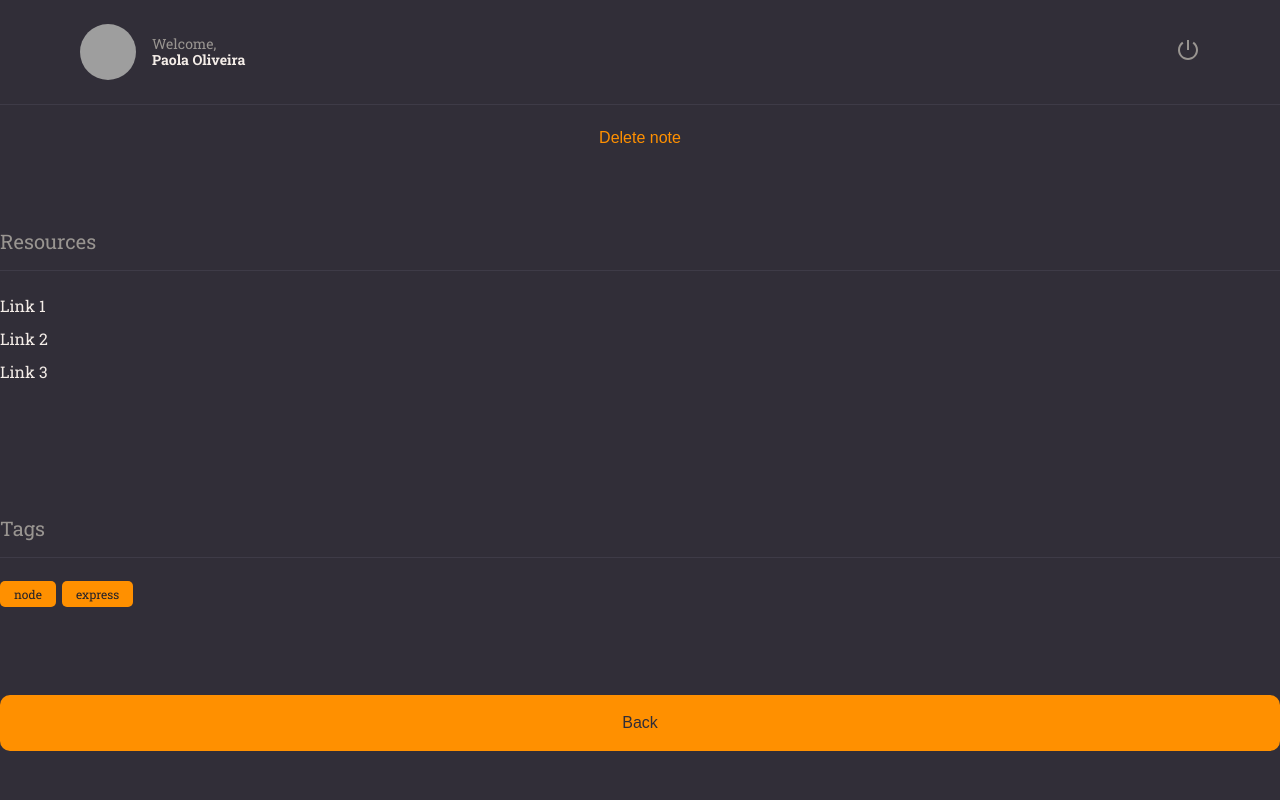
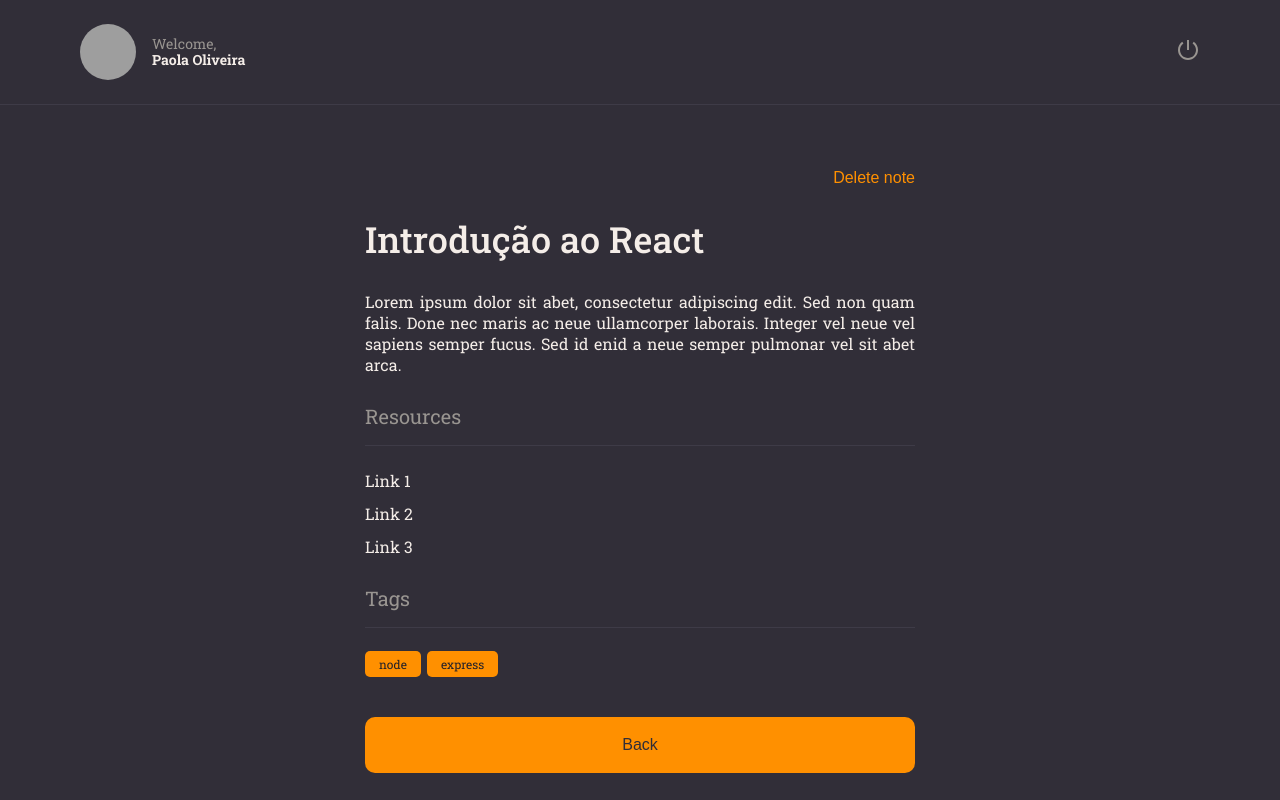
Before and after one commit to apaolaoliveira/RocketNotesWeb, a React (Vite) app: page / in a window 1280 px wide. Built offline with nearby package versions, Linux system fonts and the light colour scheme; grey boxes are pictures that could not be loaded.

Commit message:
upd details, upd global styles

```diff
--- a/src/components/Section/styles.js
+++ b/src/components/Section/styles.js
@@ -1,7 +1,7 @@
 import styled from "styled-components";
 
 export const Container = styled.section`
-  margin: 5.6rem 0 2.8rem;
+  margin-bottom: 2.8rem;
 
   > h2 {
     border-bottom-width: .1rem;
--- a/src/pages/Details/index.jsx
+++ b/src/pages/Details/index.jsx
@@ -1,4 +1,4 @@
-import { Container, Links } from './styles.js';
+import { Container, Links, Content } from './styles.js';
 
 import { Header } from '../../components/Header';
 import { Section } from '../../components/Section';
@@ -11,7 +11,16 @@ export function Details(){
     <Container>
       <Header />
 
+      <main>
+        <Content>
           <ButtonText title="Delete note" />
+
+          <h1>Introdução ao React</h1>
+          <p>
+            Lorem ipsum dolor sit abet, consectetur adipiscing edit.
+            Sed non quam falis. Done nec maris ac neue ullamcorper laborais.
+            Integer vel neue vel sapiens semper fucus. Sed id enid a neue semper pulmonar vel sit abet arca.
+          </p>
 
           <Section title='Resources'>
             <Links>
@@ -27,6 +36,8 @@ export function Details(){
           </Section>
 
           <Button title='Back'/>
+        </Content>
+      </main>
     </Container>
   )
 }
--- a/src/pages/Details/styles.js
+++ b/src/pages/Details/styles.js
@@ -9,6 +9,12 @@ export const Container = styled.div`
   grid-template-areas:
   "header"
   "content";
+
+  > main {
+    grid-area: content;
+    overflow-y: scroll;
+    padding: 6.4rem 0;
+  }
 `;
 
 export const Links = styled.ul`
@@ -22,3 +28,27 @@ export const Links = styled.ul`
     }
   }
 `;
+
+export const Content = styled.div`
+  max-width: 550px;
+  margin: 0 auto;
+
+  display: flex;
+  flex-direction: column;
+
+  > button:first-child {
+    align-self: end;
+  }
+
+  > h1 {
+    font-size: 3.6rem;
+    padding-top: 2.8rem;
+    font-weight: 500;
+  }
+
+  > p {
+    font-size: 1.6rem;
+    margin: 2.8rem 0;
+    text-align: justify;
+  }
+`;
--- a/src/styles/global.js
+++ b/src/styles/global.js
@@ -10,6 +10,20 @@ export default createGlobalStyle`
   :root {
     font-size: 62.5%;
     font-family: 'Roboto Slab', serif;
+  }
+
+  ::-webkit-scrollbar{
+    width: .7rem;
+    height: .7rem;
+  }
+
+  ::-webkit-scrollbar-track, ::-webkit-scrollbar-corner{
+    background-color: transparent;
+  }
+
+  ::-webkit-scrollbar-thumb{
+   background-color: ${({theme}) => theme.COLORS.WHITE};
+   border-radius: 5rem;
   }
 
   body {
```
Lines whose indentation alone changed are shown as unchanged.
